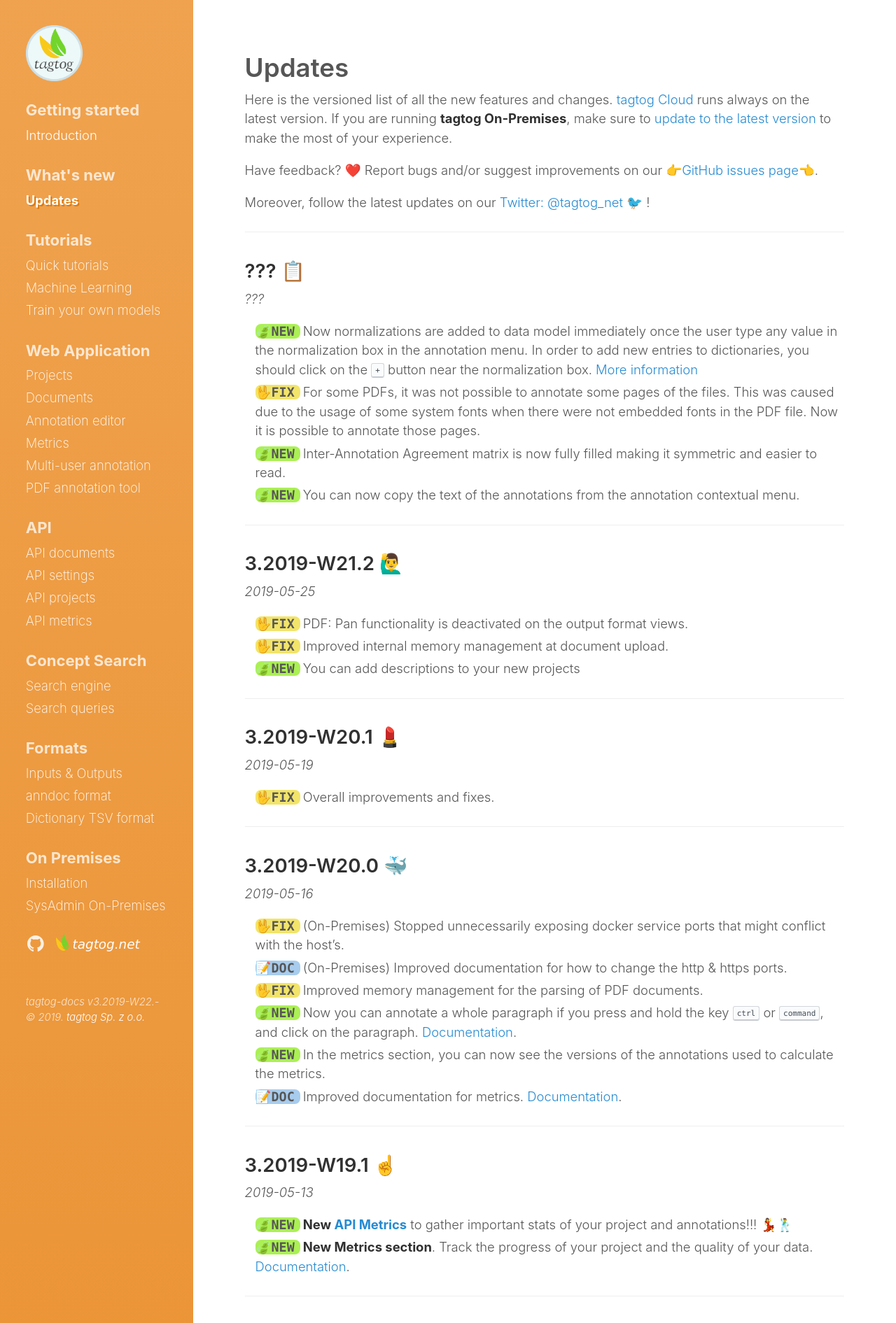
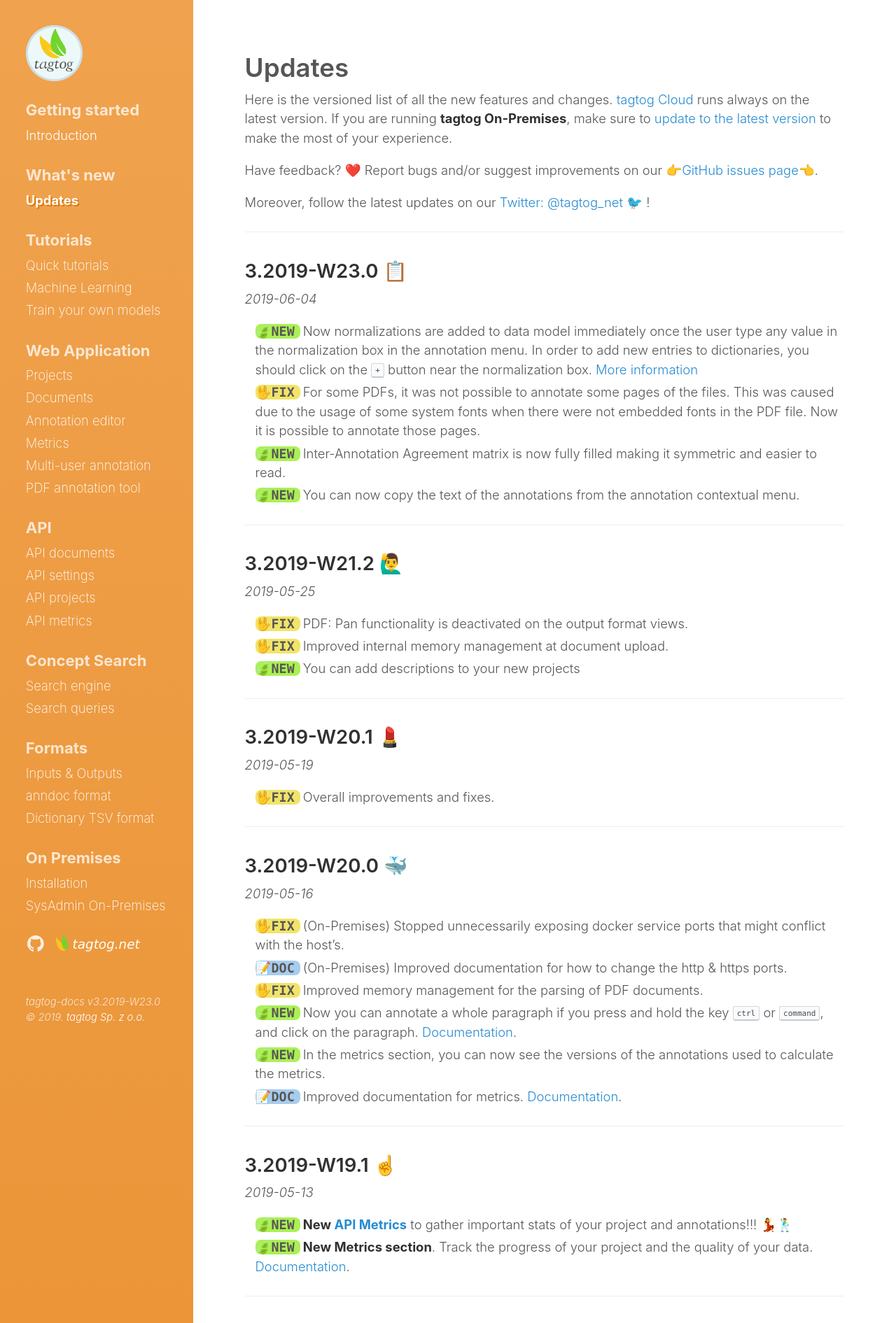
Before and after one commit to tagtogorg/tagtog-doc, a Jekyll site: the page built from updates.md, in a window 1280 px wide. Shown: the top 1891 px of the page at 70% size. Built offline with Jekyll 4.4.1, drawn with Linux system fonts in a browser that asks for light colours; nearby versions of some CDN libraries; emoji names are drawn with the system emoji font.

Commit message:
Bump version: 3.2019-W23.0 📋

```diff
--- a/_config.yml
+++ b/_config.yml
@@ -70,7 +70,7 @@ plugins:
   - jemoji
 
 # Custom vars
-version: 3.2019-W22.-
+version: 3.2019-W23.0
 sidebar_home_link: true
 search_page: false
 # sidebar_blog_link:  '/blog'   # By default, your home page is your blog
--- a/updates.md
+++ b/updates.md
@@ -14,8 +14,8 @@ Moreover, follow the latest updates on our [Twitter: @tagtog_net 🐦](https://t
 
 ---
 
-## ??? 📋
-_???_
+## 3.2019-W23.0 📋
+_2019-06-04_
 
 <ul class="updates">
   <li class="new"><span markdown="1">Now normalizations are added to data model immediately once the user type any value in the normalization box in the annotation menu. In order to add new entries to dictionaries, you should click on the <kbd>+</kbd> button near the normalization box. [More information](webeditor.html#update-dictionary-from-annotation-editor)</span></li>
```
Also changed, not shown: 1 other file.
